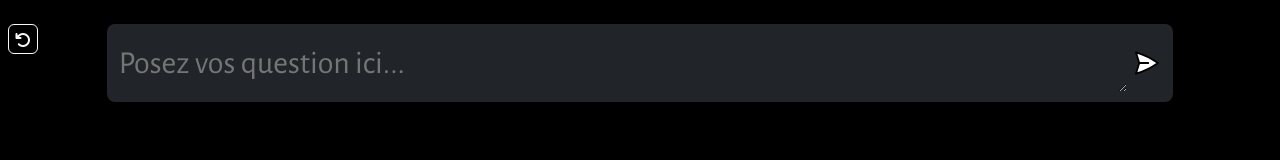
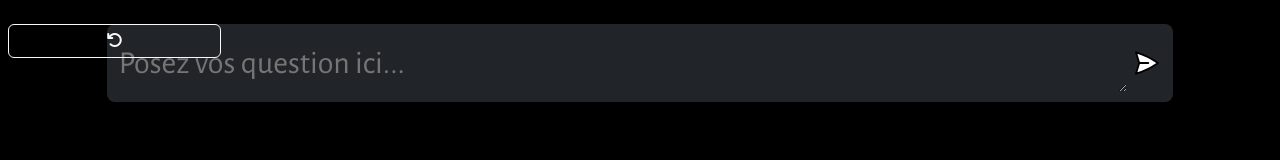
Before and after one commit to Alexfranky/Genus, a website built with Vite: page client/index.html in a window 1280 px wide. Built offline with nearby package versions, Linux system fonts and the light colour scheme.

Commit message:
Update index.html

```diff
--- a/client/index.html
+++ b/client/index.html
@@ -23,7 +23,7 @@
 
 
       </form>
-<button style="height: 30px;width: 30px;"  class="btn btn-outline-light mt-1 ms-2 mt-4 me-0 ps-1 p-1 col-2 fixed-top" onClick="window.location.reload();"><i class="fa-solid fa-arrow-rotate-left"></i></button>
+<button class="btn btn-outline-light mt-1 ms-2 mt-4 me-0 ps-1 p-1 col-2 fixed-top" onClick="window.location.reload();"><i class="fa-solid fa-arrow-rotate-left"></i></button>
     </div>
     <script type="module" src="script.js"></script>
     <!-- bootstrap javacript link -->
```
